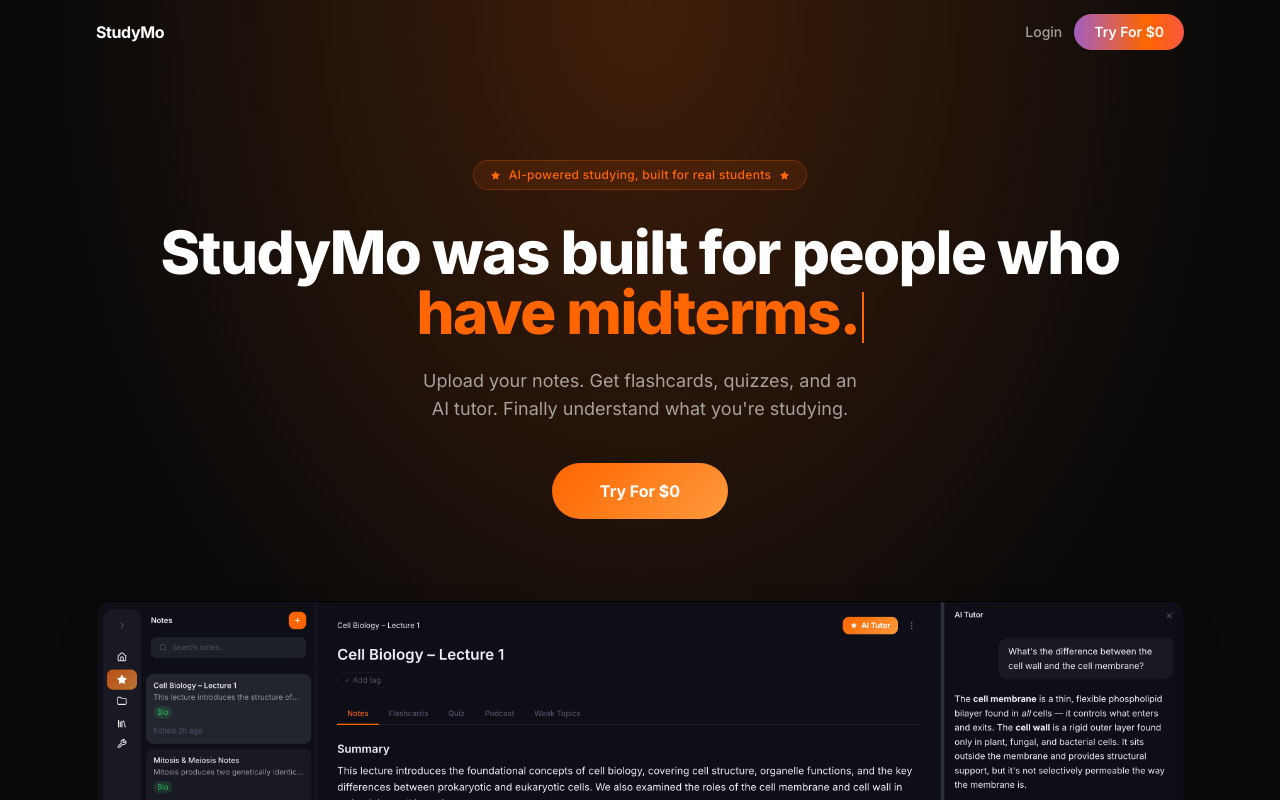
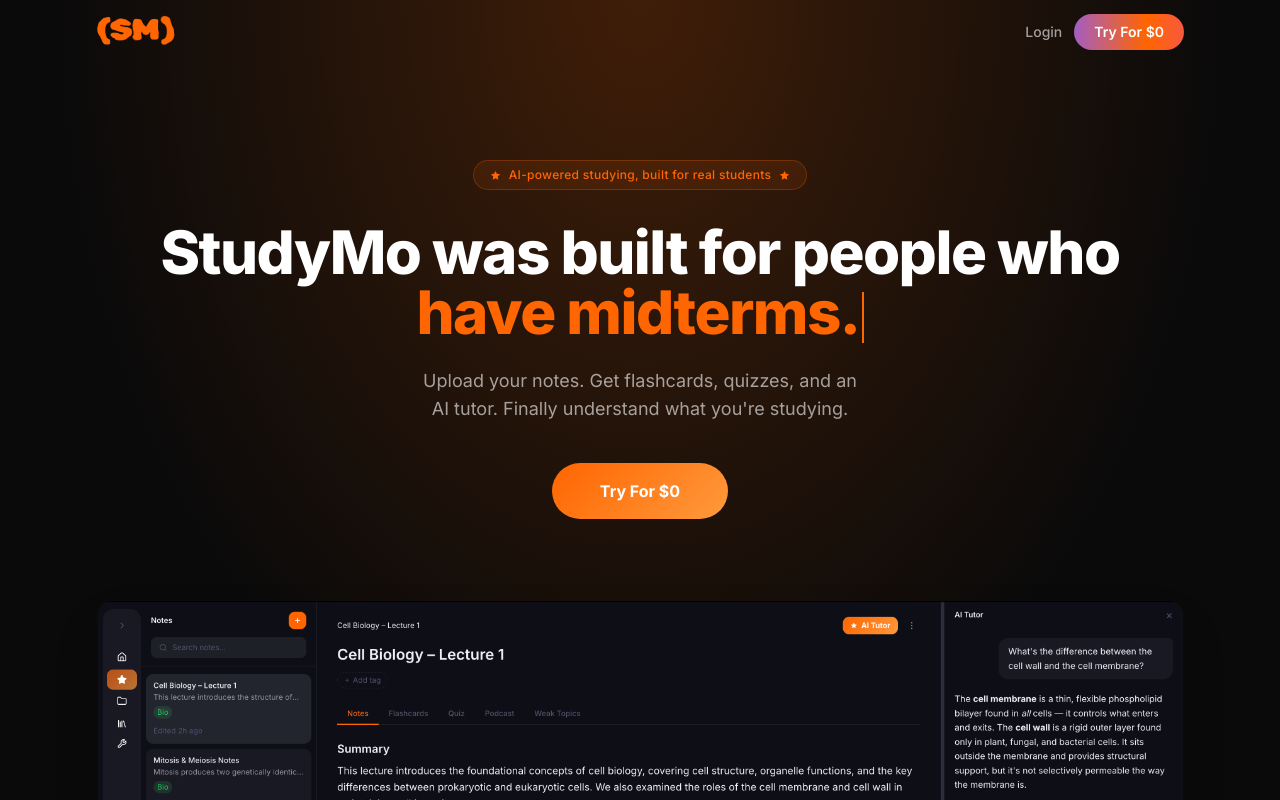
Before and after one commit to LarrySimiyu/studymo-web, a Next.js app: page / in a window 1280 px wide. Shown: the top 800 px of the page. Built offline with nearby package versions, Linux system fonts and the light colour scheme; no server answers.

Commit message:
navbar styling

```diff
--- a/components/landing/Navbar.tsx
+++ b/components/landing/Navbar.tsx
@@ -2,7 +2,9 @@
 
 import { useEffect, useState } from 'react';
 import Link from 'next/link';
+import Image from 'next/image';
 import { motion } from 'framer-motion';
+import studymoLogo from '@/assets/studymo_logo.png';
 
 export default function Navbar() {
   const [scrolled, setScrolled] = useState(false);
@@ -27,8 +29,8 @@ export default function Navbar() {
     >
       <div className="max-w-6xl mx-auto px-4 sm:px-8 h-14 sm:h-16 flex items-center justify-between">
         {/* Wordmark */}
-        <Link href="/" className="text-base font-bold tracking-tight text-white select-none">
-          StudyMo
+        <Link href="/" className="flex items-center select-none">
+          <Image src={studymoLogo} alt="StudyMo" height={80} className="h-14 sm:h-20 w-auto" />
         </Link>
 
         <div className="flex items-center gap-3">
```
Also changed, not shown: assets/studymo_logo.png (added).
